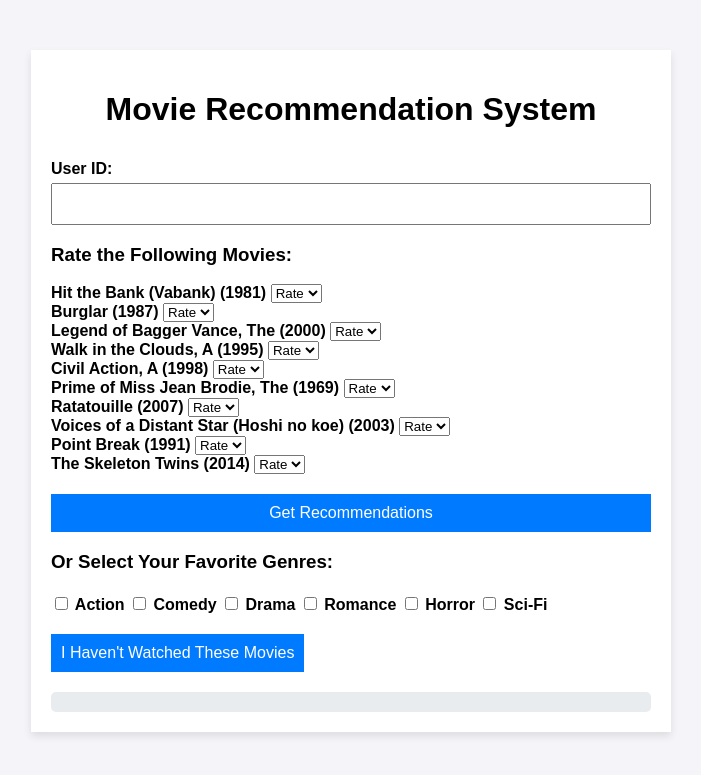
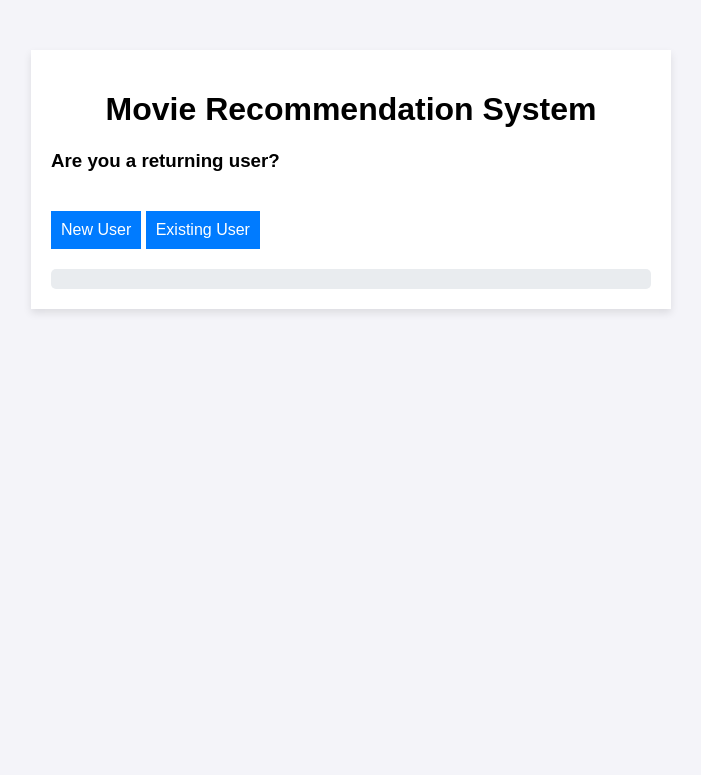
Before and after one commit to omk181-lab/CineMate, a Flask app: page / in a window 1280 px wide. Shown: the top 775 px of the page, without its empty margins (289-990 px from the left). Run offline with Flask 3, Linux system fonts and the light colour scheme; parts of the project's set-up code (start-up, migrations or seed data) failed here and were passed over.

Commit message:
Update index.html

```diff
--- a/templates/index.html
+++ b/templates/index.html
@@ -9,43 +9,29 @@
 <body>
     <div class="container">
         <h1>Movie Recommendation System</h1>
-        <form id="rating-form">
-            <label for="userId">User ID:</label>
-            <input type="text" id="userId" name="userId" required>
 
-            <h3>Rate the Following Movies:</h3>
-            <div id="movie-list">
-                {% for movie in movies %}
-                <div class="movie">
-                    <label>{{ movie['title'] }}</label>
-                    <select class="rating" data-movie-id="{{ movie['movieId'] }}">
-                        <option value="">Rate</option>
-                        <option value="1">1</option>
-                        <option value="2">2</option>
-                        <option value="3">3</option>
-                        <option value="4">4</option>
-                        <option value="5">5</option>
-                    </select>
-                </div>
-                {% endfor %}
-            </div>
-
-            <button type="submit">Get Recommendations</button>
-        </form>
-
-        <div id="genre-selection">
-            <h3>Or Select Your Favorite Genres:</h3>
-            <div>
-                <label><input type="checkbox" name="genre" value="Action"> Action</label>
-                <label><input type="checkbox" name="genre" value="Comedy"> Comedy</label>
-                <label><input type="checkbox" name="genre" value="Drama"> Drama</label>
-                <label><input type="checkbox" name="genre" value="Romance"> Romance</label>
-                <label><input type="checkbox" name="genre" value="Horror"> Horror</label>
-                <label><input type="checkbox" name="genre" value="Sci-Fi"> Sci-Fi</label>
-            </div>
-            <button id="no-movies" type="button">I Haven't Watched These Movies</button>
+        <div id="user-section">
+            <h3>Are you a returning user?</h3>
+            <button id="new-user">New User</button>
+            <button id="existing-user">Existing User</button>
         </div>
 
+        <!-- New User Section -->
+        <div id="new-user-section" style="display: none;">
+            <h3>Your User ID:</h3>
+            <p id="generatedUserId"></p>
+            <button id="copy-user-id">Copy User ID</button>
+            <button id="proceed-new-user">Proceed</button>
+        </div>
+
+        <!-- Existing User Section -->
+        <div id="existing-user-section" style="display: none;">
+            <label for="existingUserId">Enter Your User ID:</label>
+            <input type="text" id="existingUserId" placeholder="Enter your User ID">
+            <button id="fetch-history">Fetch Recommendations</button>
+        </div>
+
+        <!-- Recommendations Section -->
         <div id="recommendations"></div>
     </div>
     <script src="{{ url_for('static', filename='js/script.js') }}"></script>
```
